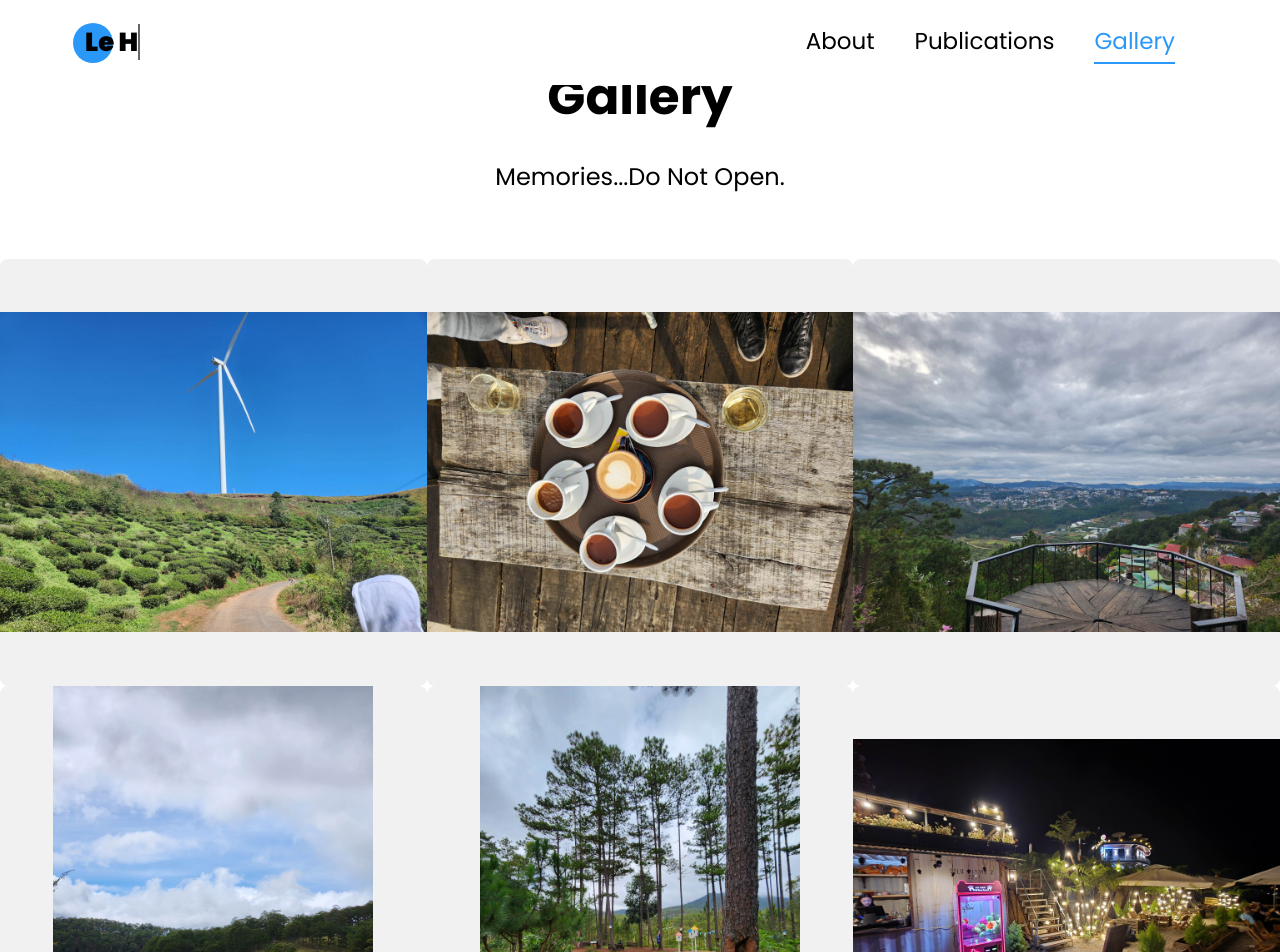
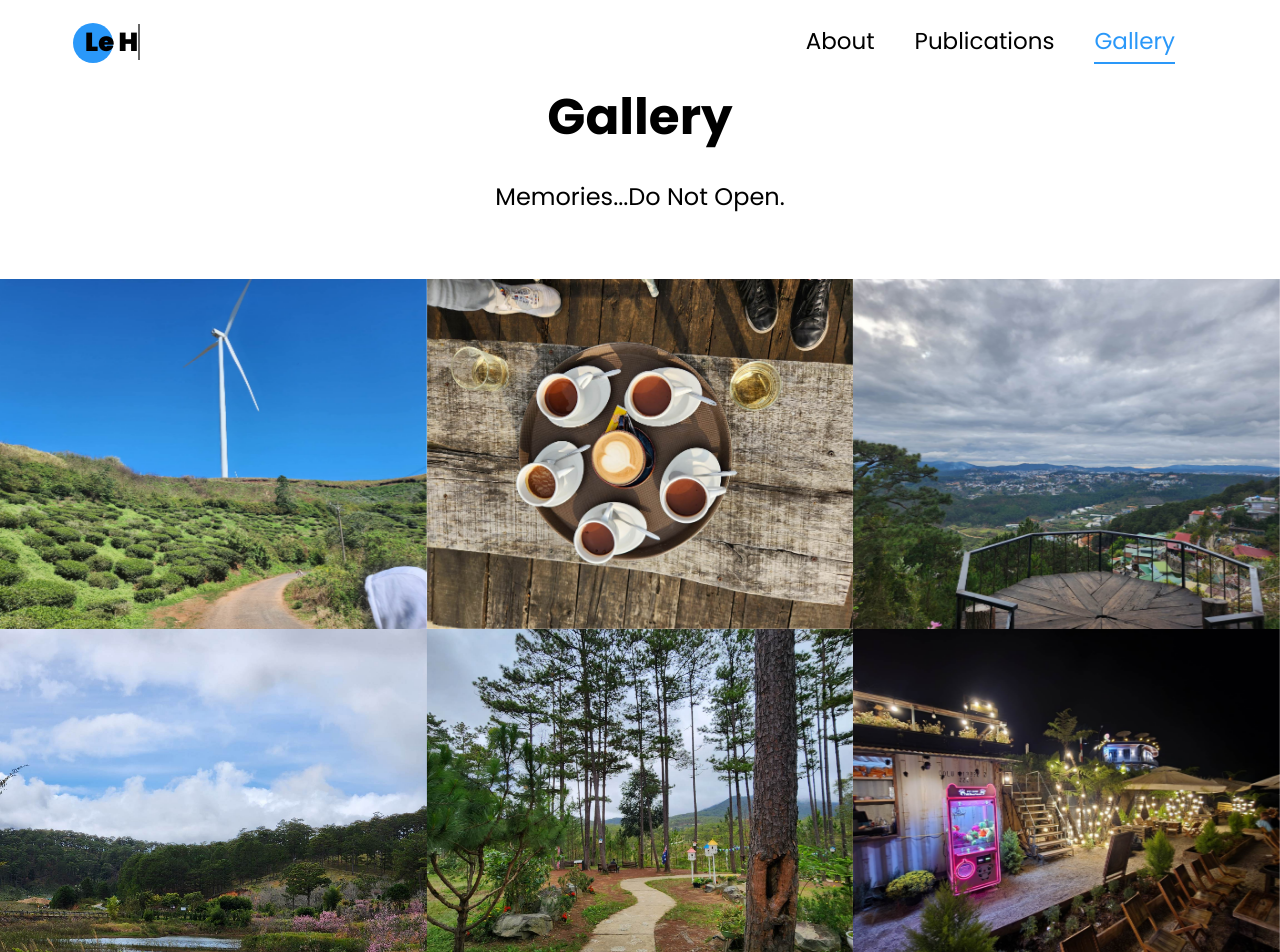
Before and after one commit to lehuy1611/lehuy1611.github.io, a Jekyll site: the page gallery.html, which Jekyll copies as it is, in a window 1280 px wide. Shown: the top 952 px of the page. Built offline with Jekyll 4.4.1, drawn with Linux system fonts in a browser that asks for light colours; a style sheet for code colours, icons or effects is not loaded.

```diff
--- a/gallery.html
+++ b/gallery.html
@@ -11,19 +11,23 @@
 
     <link href="https://cdnjs.cloudflare.com/ajax/libs/academicons/1.9.1/css/academicons.min.css" rel="stylesheet">
     <link href="https://fonts.googleapis.com/css?family=Poppins:100,200,300,400,500,600,700,800,900" rel="stylesheet">
+
     <link rel="stylesheet" href="css/open-iconic-bootstrap.min.css">
     <link rel="stylesheet" href="css/animate.css">
+
     <link rel="stylesheet" href="css/owl.carousel.min.css">
     <link rel="stylesheet" href="css/owl.theme.default.min.css">
     <link rel="stylesheet" href="css/magnific-popup.css">
+
     <link rel="stylesheet" href="css/aos.css">
+
     <link rel="stylesheet" href="css/ionicons.min.css">
+
     <link rel="stylesheet" href="css/flaticon.css">
     <link rel="stylesheet" href="css/icomoon.css">
     <link rel="stylesheet" href="css/style.css">
     <link href="{{ '/css/fontawesome.all.min.css' | relative_url }}" rel="stylesheet">
     <link href="{{ '/css/academicons.min.css' | relative_url }}" rel="stylesheet">
-
     <style>
         /* Footer with gray background */
         footer.ftco-footer {
@@ -53,30 +57,6 @@
         #ftco-loader {
             display: none; /* Hide loader after page load */
         }
-
-        /* Gallery section styles */
-        .project.img {
-            background-size: contain; /* Ensure full image is shown */
-            background-position: center; /* Center the image within the container */
-            background-repeat: no-repeat; /* Prevent image repetition */
-            width: 100%; /* Make sure div takes full width */
-            padding-top: 100%; /* Aspect ratio: 1:1 (you can adjust it if necessary) */
-            height: 0; /* Set to zero initially */
-        }
-
-        /* Ensure the gallery section properly fills the container */
-        .ftco-section {
-            padding: 60px 0; /* Adjust padding if necessary */
-        }
-
-        /* Style for the gallery images */
-        .project {
-            display: flex;
-            justify-content: center;
-            align-items: center;
-            background-color: #f1f1f1; /* Optional background for images */
-            border-radius: 8px; /* Optional rounded corners */
-        }
     </style>
 </head>
 
@@ -94,7 +74,11 @@
                 <ul class="navbar-nav nav ml-auto">
                     <li class="nav-item"><a href="index.html" class="nav-link"><span>About</span></a></li>
                     <li class="nav-item"><a href="publication.html" class="nav-link"><span>Publications</span></a></li>
+                    <!-- <li class="nav-item"><a href="experience.html" class="nav-link"><span>Experience</span></a></li> -->
+                    <!-- <li class="nav-item"><a href="achievement.html" class="nav-link"><span>Others</span></a></li> -->
+                    <!-- <li class="nav-item"><a href="blog.html" class="nav-link"><span>Blogs</span></a></li> -->
                     <li class="nav-item"><a href="#gallery-section" class="nav-link"><span>Gallery</span></a></li>
+                    <!-- <li class="nav-item"><a href="misc.html" class="nav-link"><span>Misc</span></a></li> -->
                 </ul>
             </div>
         </div>
@@ -110,31 +94,50 @@
             </div>
             <div class="row no-gutters">
                 <div class="col-md-4">
-                    <div class="project img ftco-animate" style="background-image: url(images/dalat_5.jpg);"></div>
+                    <div class="project img ftco-animate d-flex justify-content-center align-items-center"
+                        style="background-image: url(images/dalat_5.jpg);">
+                    </div>
                 </div>
                 <div class="col-md-4">
-                    <div class="project img ftco-animate" style="background-image: url(images/dalat_1.jpg);"></div>
+                    <div class="project img ftco-animate d-flex justify-content-center align-items-center"
+                        style="background-image: url(images/dalat_1.jpg);">
+                    </div>
+                </div>
+
+                <div class="col-md-4">
+                    <div class="project img ftco-animate d-flex justify-content-center align-items-center"
+                        style="background-image: url(images/dalat_2.jpg);">
+                    </div>
                 </div>
                 <div class="col-md-4">
-                    <div class="project img ftco-animate" style="background-image: url(images/dalat_2.jpg);"></div>
+                    <div class="project img ftco-animate d-flex justify-content-center align-items-center"
+                        style="background-image: url(images/dalat_3.jpg);">
+                    </div>
                 </div>
                 <div class="col-md-4">
-                    <div class="project img ftco-animate" style="background-image: url(images/dalat_3.jpg);"></div>
+                    <div class="project img ftco-animate d-flex justify-content-center align-items-center"
+                        style="background-image: url(images/dalat_4.jpg);">
+                    </div>
                 </div>
                 <div class="col-md-4">
-                    <div class="project img ftco-animate" style="background-image: url(images/dalat_4.jpg);"></div>
+                    <div class="project img ftco-animate d-flex justify-content-center align-items-center"
+                        style="background-image: url(images/dalat_6.jpg);">
+                    </div>
                 </div>
                 <div class="col-md-4">
-                    <div class="project img ftco-animate" style="background-image: url(images/dalat_6.jpg);"></div>
+                    <div class="project img ftco-animate d-flex justify-content-center align-items-center"
+                        style="background-image: url(images/nhatrang/nhatrang_5.jpg);">
+                    </div>
                 </div>
                 <div class="col-md-4">
-                    <div class="project img ftco-animate" style="background-image: url(images/nhatrang/nhatrang_5.jpg);"></div>
+                    <div class="project img ftco-animate d-flex justify-content-center align-items-center"
+                        style="background-image: url(images/nhatrang/nhatrang_1.jpg);">
+                    </div>
                 </div>
                 <div class="col-md-4">
-                    <div class="project img ftco-animate" style="background-image: url(images/nhatrang/nhatrang_1.jpg);"></div>
-                </div>
-                <div class="col-md-4">
-                    <div class="project img ftco-animate" style="background-image: url(images/nhatrang/nhatrang_4.jpg);"></div>
+                    <div class="project img ftco-animate d-flex justify-content-center align-items-center"
+                        style="background-image: url(images/nhatrang/nhatrang_4.jpg);">
+                    </div>
                 </div>
             </div>
         </div>
@@ -153,12 +156,12 @@
         </div>
     </footer>
 
-    <div id="ftco-loader" class="show fullscreen">
-        <svg class="circular" width="48px" height="48px">
+    <!-- loader -->
+    <div id="ftco-loader" class="show fullscreen"><svg class="circular" width="48px" height="48px">
             <circle class="path-bg" cx="24" cy="24" r="22" fill="none" stroke-width="4" stroke="#eeeeee" />
-            <circle class="path" cx="24" cy="24" r="22" fill="none" stroke-width="4" stroke-miterlimit="10" stroke="#F96D00" />
-        </svg>
-    </div>
+            <circle class="path" cx="24" cy="24" r="22" fill="none" stroke-width="4" stroke-miterlimit="10"
+                stroke="#F96D00" />
+        </svg></div>
 
     <script src="js/jquery.min.js"></script>
     <script src="js/jquery-migrate-3.0.1.min.js"></script>
@@ -172,6 +175,7 @@
     <script src="js/aos.js"></script>
     <script src="js/jquery.animateNumber.min.js"></script>
     <script src="js/scrollax.min.js"></script>
+
     <script src="js/main.js"></script>
 
 </body>
```
